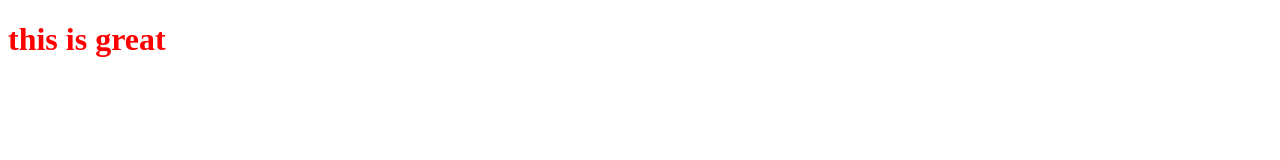
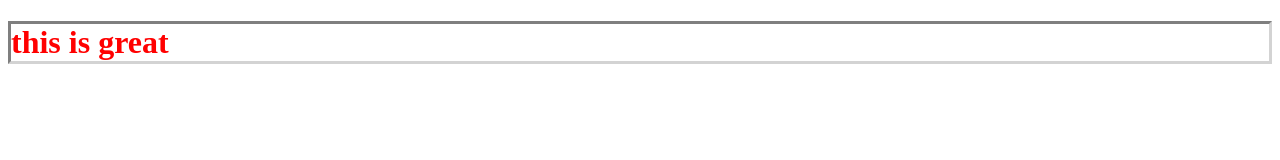
Before and after one commit to dpaschal-lf/918gitmerging, a plain HTML site: page index.html in a window 1280 px wide. Drawn offline with Linux system fonts and the light colour scheme.

Commit message:
added border to h1

```diff
--- a/index.html
+++ b/index.html
@@ -6,6 +6,7 @@
 		h1{
 			color: red;
 			font-size: 2em;
+			border: 3px inset lightgrey;
 		}
 	</style>
 </head>
```
